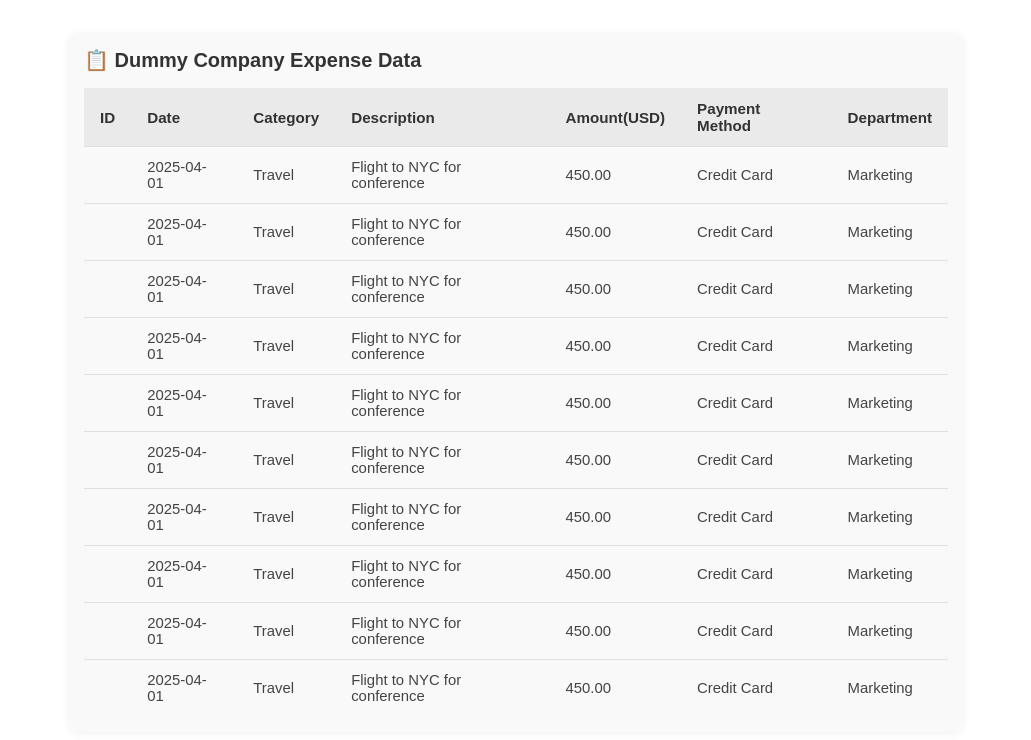
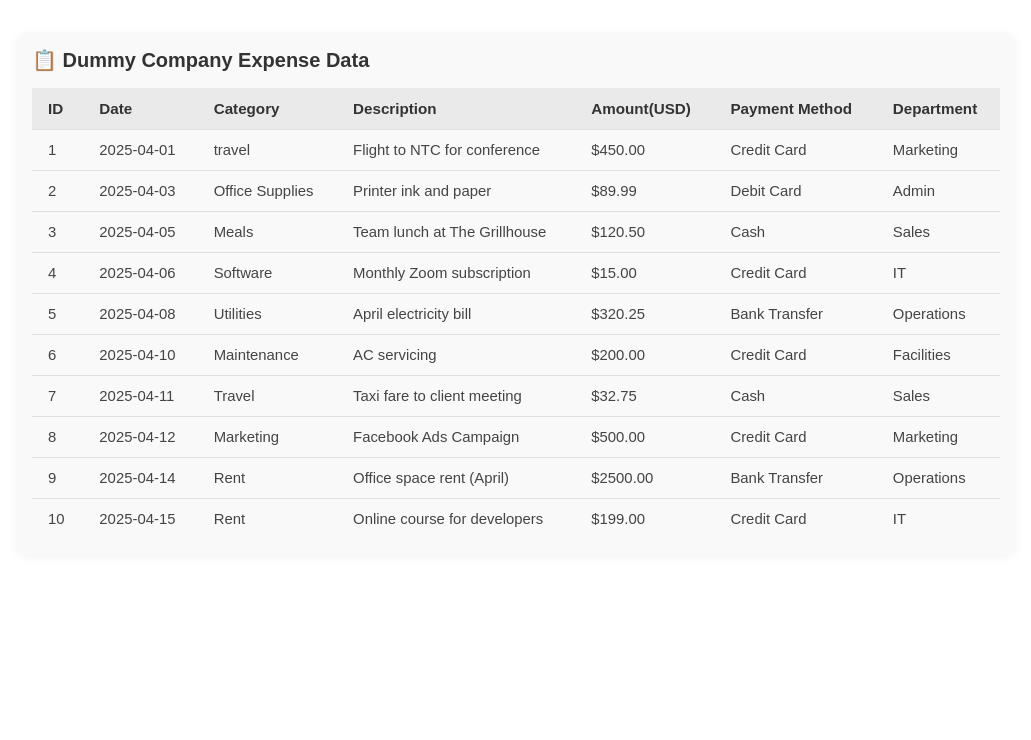
Before and after one commit to alex-anie/expenses-php-app, a PHP site: page / in a window 1280 px wide. Shown: the top 740 px of the page, without its empty margins (124-1155 px from the left). Run offline with PHP 8.4, Linux system fonts and the light colour scheme.

Commit message:
more changes made

```diff
--- a/css/main.css
+++ b/css/main.css
@@ -6,7 +6,7 @@
 }
 
 .web-root {
-    width: 70%;
+    width: 80%;
     margin: 2em auto;
 }
 
--- a/index.php
+++ b/index.php
@@ -45,13 +45,13 @@
                         foreach($expense as $id => $data){
                             echo '
                                     <tr>
-                                        <td></td>
-                                        <td>2025-04-01</td>
-                                        <td>Travel</td>
-                                        <td>Flight to NYC for conference</td>
-                                        <td>450.00</td>
-                                        <td>Credit Card</td>
-                                        <td>Marketing</td>
+                                        <td>'.$id.'</td>
+                                        <td>'.$data['date'].'</td>
+                                        <td>'.$data['category'].'</td>
+                                        <td>'.$data['description'].'</td>
+                                        <td>$'.$data['amount'].'</td>
+                                        <td>'.$data['payment_method'].'</td>
+                                        <td>'.$data['department'].'</td>
                                     </tr>
                             ';
                         }
```
Also changed, not shown: expenses.php (+94 -0 lines), 1 other file.
